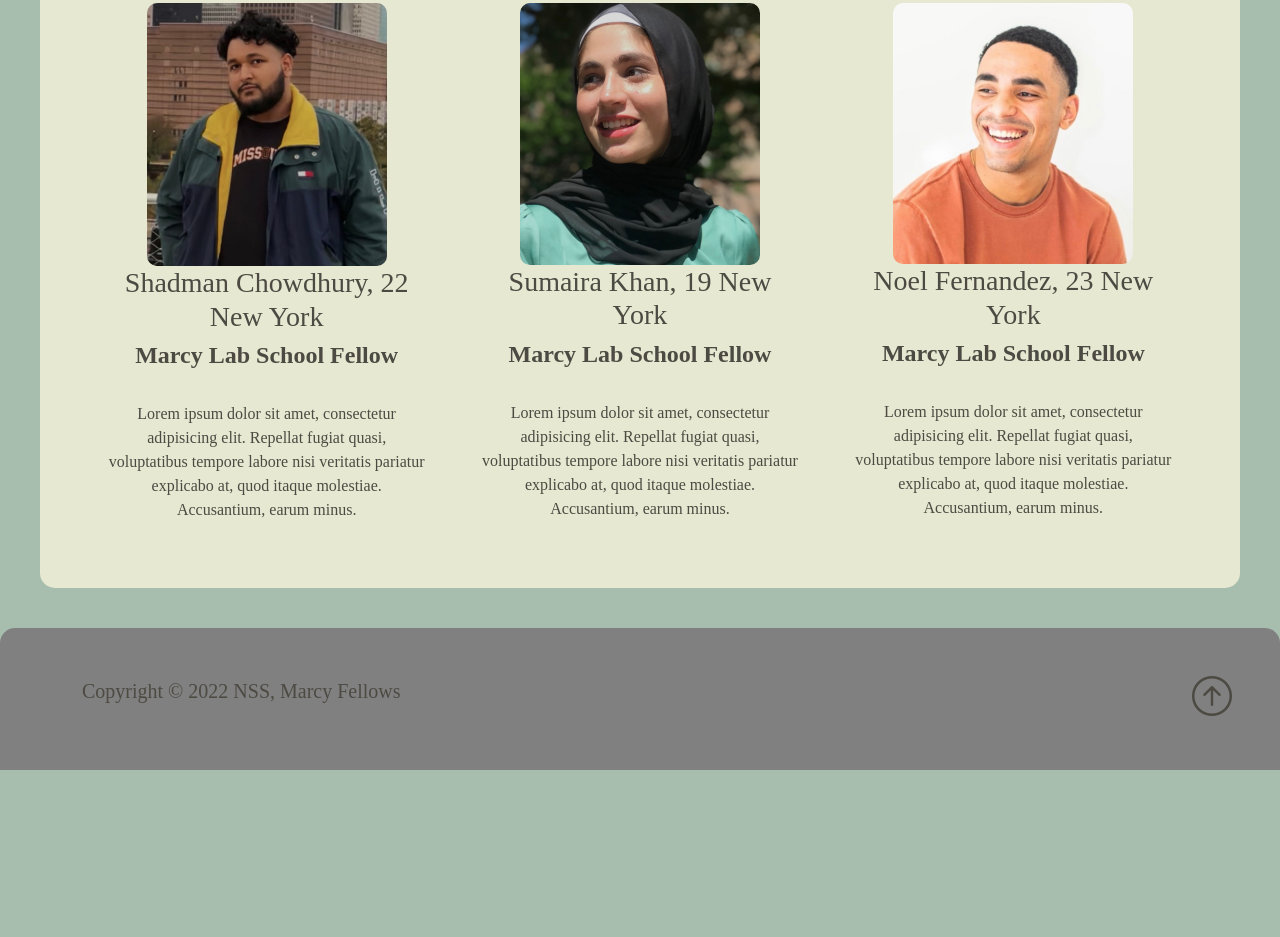
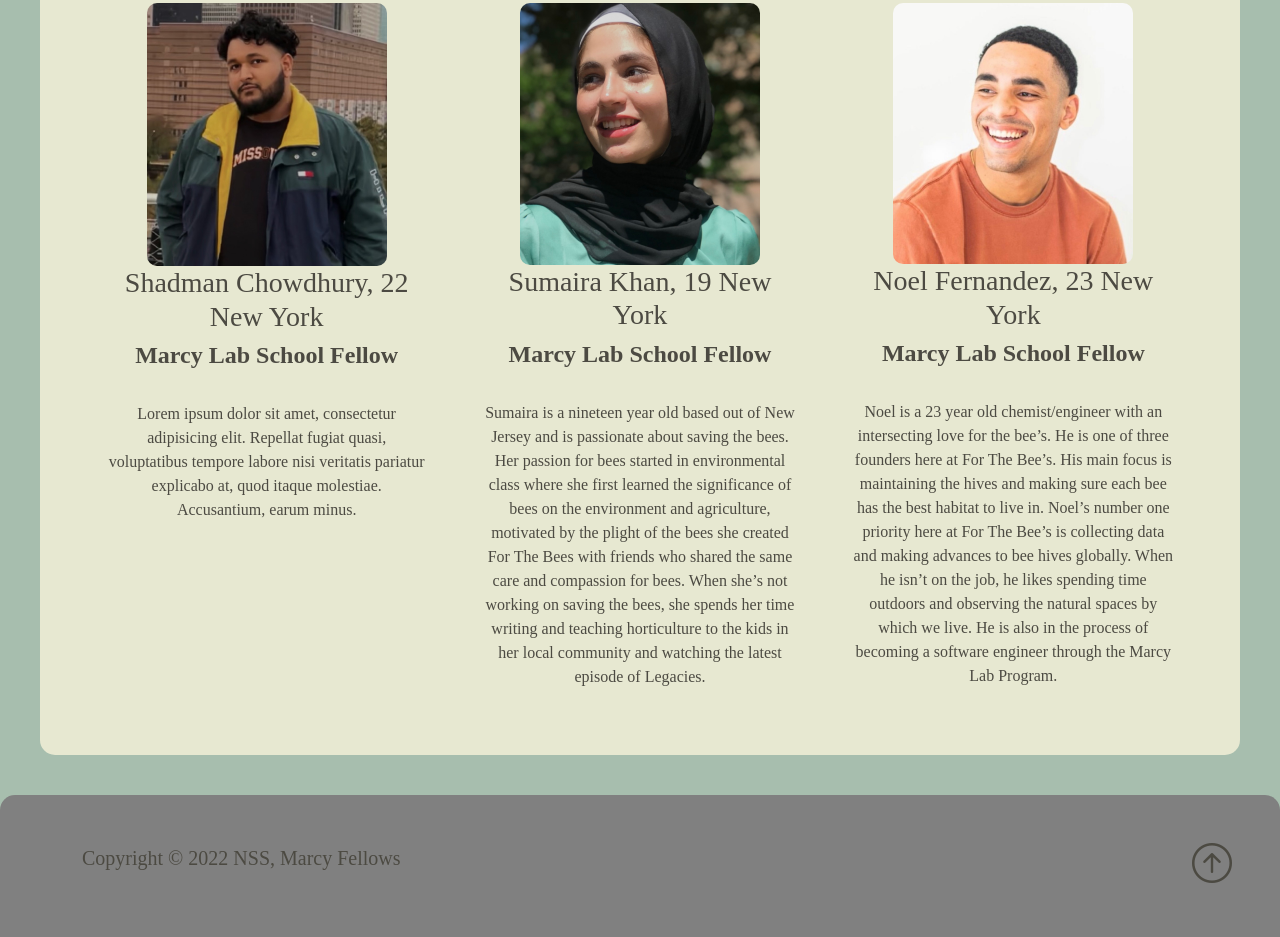
Before and after one commit to noelfernandez98/ForTheBees_Project, a plain HTML site: page about.html in a window 1280 px wide. Shown: the part 1713-2650 px from the top of the page. Before the commit the page ends 2483 px from the top, so only its background shows below. Drawn offline with nearby package versions, Linux system fonts and the light colour scheme; a web font is replaced by a local one.

Commit message:
added 2/3 profile card bio's. Shadman's still to come.

```diff
--- a/about.html
+++ b/about.html
@@ -85,14 +85,14 @@
                 <h3>Sumaira Khan, 19    New York</h3>
                 <h4><strong>Marcy Lab School Fellow</strong></h4>
                 <br>
-                <p>Lorem ipsum dolor sit amet, consectetur adipisicing elit. Repellat fugiat quasi, voluptatibus tempore labore nisi veritatis pariatur explicabo at, quod itaque molestiae. Accusantium, earum minus.</p>
+                <p>Sumaira is a nineteen year old based out of New Jersey and is passionate about saving the bees. Her passion for bees started in environmental class where she first learned the significance of bees on the environment and agriculture, motivated by the plight of the bees she created For The Bees with friends who shared the same care and compassion for bees. When she’s not working on saving the bees, she spends her time writing and teaching horticulture to the kids in her local community and watching the latest episode of Legacies.</p>
             </div>
             <div class="card3">
                 <img src="images/Noel.jpg" alt="Noel Fernandez" >
                 <h3>Noel Fernandez, 23    New York</h3>
                 <h4><strong>Marcy Lab School Fellow</strong></h4>
                 <br>
-                <p>Lorem ipsum dolor sit amet, consectetur adipisicing elit. Repellat fugiat quasi, voluptatibus tempore labore nisi veritatis pariatur explicabo at, quod itaque molestiae. Accusantium, earum minus.</p>
+                <p>Noel is a 23 year old chemist/engineer with an intersecting love for the bee’s. He is one of three founders here at For The Bee’s.  His main focus is maintaining the hives and making sure each bee has the best habitat to live in. Noel’s number one priority here at For The Bee’s is collecting data and making advances to bee hives globally. When he isn’t on the job, he likes spending time outdoors and observing the natural spaces by which we live. He is also in the process of becoming a software engineer through the Marcy Lab Program.</p>
             </div>
         </section>
     </main>
```
